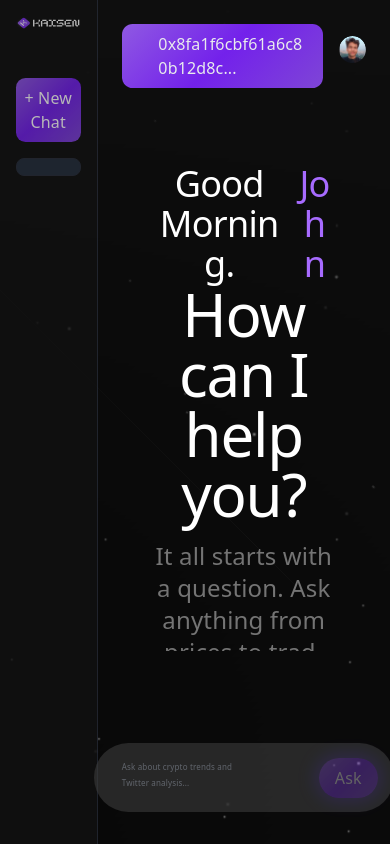
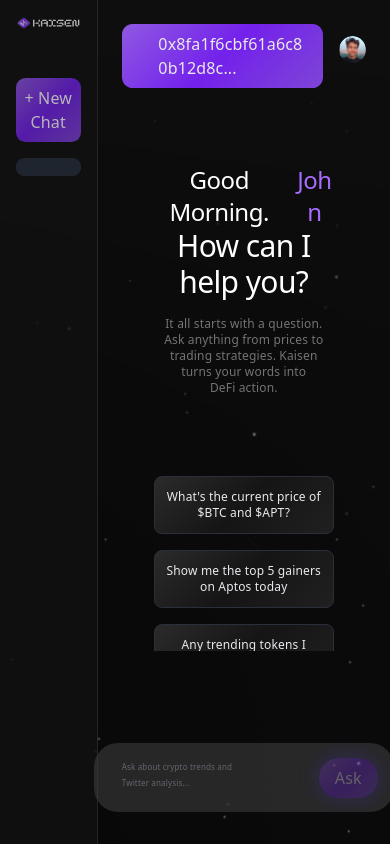
Before and after one commit to KaisenAssistant/Kaisen-Assistant1, a Next.js app: page / in a window 390 px wide. Shown: the top 844 px of the page. Built offline with nearby package versions, Linux system fonts and the light colour scheme.

Commit message:
whole design is made responsive

```diff
--- a/app/page.tsx
+++ b/app/page.tsx
@@ -21,21 +21,21 @@
     <section className="p-2 md:p-8 w-full max-h-[85%] overflow-hidden bg-transparent">
       <div className="text-center mb-20">
         <div className="flex justify-center">
-          <h3 className="flex flex-row text-4xl font-normal text-white">
+          <h3 className="flex flex-row text-4xl font-normal text-white max-[930px]:text-3xl max-[600px]:text-2xl">
             {greeting}. <p className="text-[#A76BFF] ml-2.5">{userName}</p>
           </h3>
         </div>
-        <h2 className="text-6xl font-medium text-white">How can I help you?</h2>
-        <p className="text-2xl my-4 font-medium text-[#747474]">
+        <h2 className="text-6xl font-medium text-white max-[930px]:text-4xl max-[600px]:text-3xl">How can I help you?</h2>
+        <p className="text-2xl my-4 font-medium text-[#747474] max-[930px]:text-base max-[600px]:text-xs">
           It all starts with a question. Ask anything from prices to trading
           strategies. Kaisen turns your words into DeFi action.
         </p>
       </div>
 
-      <div className="grid grid-cols-1 md:grid-cols-3 gap-4 mb-6">
+      <div className="grid grid-cols-1 md:grid-cols-3 gap-4 mb-6 text-base">
         <button
           onClick={() => handleQuestionClick("What's the current price of $BTC and $APT?")}
-          className="p-3 rounded-lg border border-[#2A2F3C] text-[#E8EAED] hover:bg-[#2A2F3C] transition-colors"
+          className="p-3 rounded-lg border border-[#2A2F3C] text-[#E8EAED] hover:bg-[#2A2F3C] transition-colors max-[600px]:text-xs"
           style={{
             background: "linear-gradient(135deg, #2B2B2B, #151515, #202020)",
           }}
@@ -44,7 +44,7 @@
         </button>
         <button
           onClick={() => handleQuestionClick("Show me the top 5 gainers on Aptos today")}
-          className="p-3 rounded-lg border border-[#2A2F3C] text-[#E8EAED] hover:bg-[#2A2F3C] transition-colors"
+          className="p-3 rounded-lg border border-[#2A2F3C] text-[#E8EAED] hover:bg-[#2A2F3C] transition-colors max-[600px]:text-xs"
           style={{
             background: "linear-gradient(135deg, #2B2B2B, #151515, #202020)",
           }}
@@ -53,7 +53,7 @@
         </button>
         <button
           onClick={() => handleQuestionClick("Any trending tokens I should watch?")}
-          className="p-3 rounded-lg border border-[#2A2F3C] text-[#E8EAED] hover:bg-[#2A2F3C] transition-colors"
+          className="p-3 rounded-lg border border-[#2A2F3C] text-[#E8EAED] hover:bg-[#2A2F3C] transition-colors max-[600px]:text-xs"
           style={{
             background: "linear-gradient(135deg, #2B2B2B, #151515, #202020)",
           }}
--- a/components/ChatWindow.tsx
+++ b/components/ChatWindow.tsx
@@ -236,7 +236,7 @@
         <form
           onSubmit={sendMessage}
           ref={formRef}
-          className="flex px-4 py-1 opacity-60 bg-[#3C3C3C] rounded-full gap-4 w-[600px] items-center max-[930px]:w-[500px] max-[768px]:w-[400px] max-[550px]:w-[300px]"
+          className="flex px-4 py-1 opacity-60 bg-[#3C3C3C] rounded-3xl gap-4 w-[600px] items-center max-[930px]:w-[500px] max-[768px]:w-[400px] max-[550px]:w-[300px]"
         >
           <div className="flex-1 relative bg-transparent p-0 max-[768px]:text-xs max-[550px]:text-customSmall">
             <textarea
@@ -261,7 +261,7 @@
               }}
               placeholder={placeholder ?? "Message..."}
               rows={1}
-              className="w-full resize-none p-3 bg-transparent text-white max-h-[200px] outline-none focus:outline-none focus:ring-0"
+              className="w-full resize-none p-3 bg-transparent text-white max-h-[200px] rounded-xl outline-none focus:outline-none focus:ring-0 scrollbar-hidden"
             />
           </div>
           <button
```
